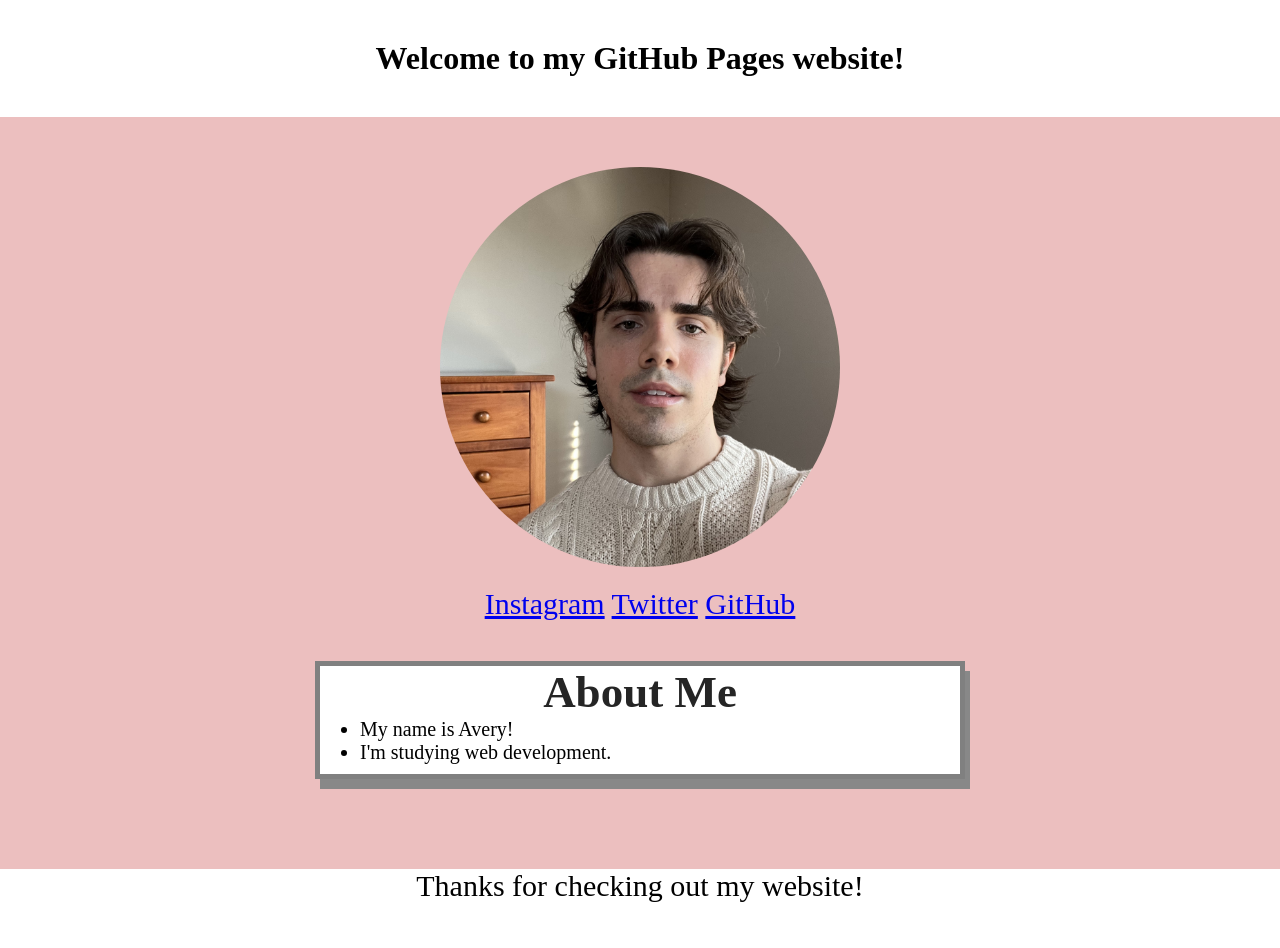
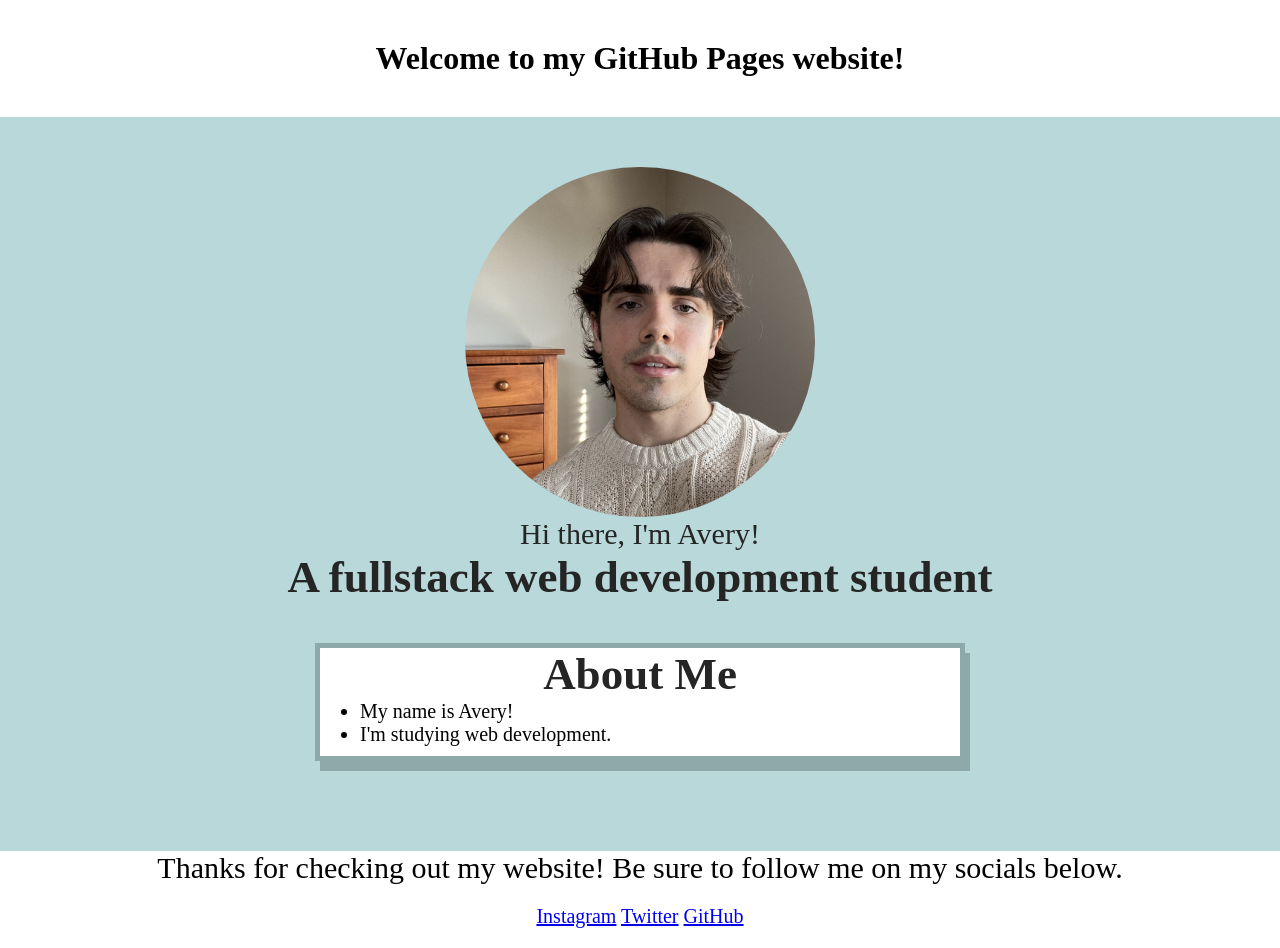
Before and after one commit to averyjmiller/averyjmiller.github.io, a plain HTML site: page index.html in a window 1280 px wide. Before the commit the page ends 903 px from the top, so only its background shows below. Drawn offline with Linux system fonts and the light colour scheme.

Commit message:
Moved links to socials to the footer, added text below image, adjusted sizing and color of website

```diff
--- a/assets/style.css
+++ b/assets/style.css
@@ -4,7 +4,7 @@
 }
 
 main {
-    background-color: rgb(236, 191, 191);
+    background-color: rgb(185, 216, 217);
     color: rgb(37, 37, 37);
     font-size: 30px;
     padding-top: 50px;
@@ -28,8 +28,8 @@ h2 {
 
 img {
     display: block;
-    height: 400px;
-    width: 400px;
+    height: 350px;
+    width: 350px;
     margin-left: auto;
     margin-right: auto;
     border-radius: 50%;
@@ -49,13 +49,15 @@ p {
 
 .socials {
     text-align: center;
+    font-size: 20px;
     padding-top: 20px;
+    padding-bottom: 20px;
 }
 
 .card {
   width: 50%;
   margin: 40px auto;
-  border: 5px solid gray;
-  box-shadow: 5px 10px #888888;
+  border: 5px solid rgb(141, 169, 170);
+  box-shadow: 5px 10px rgb(141, 169, 170);
   background-color: white;
 }
--- a/index.html
+++ b/index.html
@@ -13,11 +13,8 @@
         </header>
         <main>
             <img src="./assets/pfp.jpg" alt="Profile image of Avery Miller." />
-            <section class="socials">
-                <a href="https://www.instagram.com/avejmiller">Instagram</a>
-                <a href="https://twitter.com/avejmiller">Twitter</a>
-                <a href="https://github.com/averyjmiller">GitHub</a>
-            </section>
+            <p>Hi there, I'm Avery!</p>
+            <h2>A fullstack web development student</h2>
             <section class="card" id="about-me">
                 <h2>About Me</h2>
                 <ul>
@@ -27,7 +24,12 @@
             </section>
         </main>
         <footer>
-            <p>Thanks for checking out my website!</p>
+            <p>Thanks for checking out my website! Be sure to follow me on my socials below.</p>
+            <section class="socials">
+                <a href="https://www.instagram.com/avejmiller">Instagram</a>
+                <a href="https://twitter.com/avejmiller">Twitter</a>
+                <a href="https://github.com/averyjmiller">GitHub</a>
+            </section>
         </footer>
     </body>
 </html>
```
